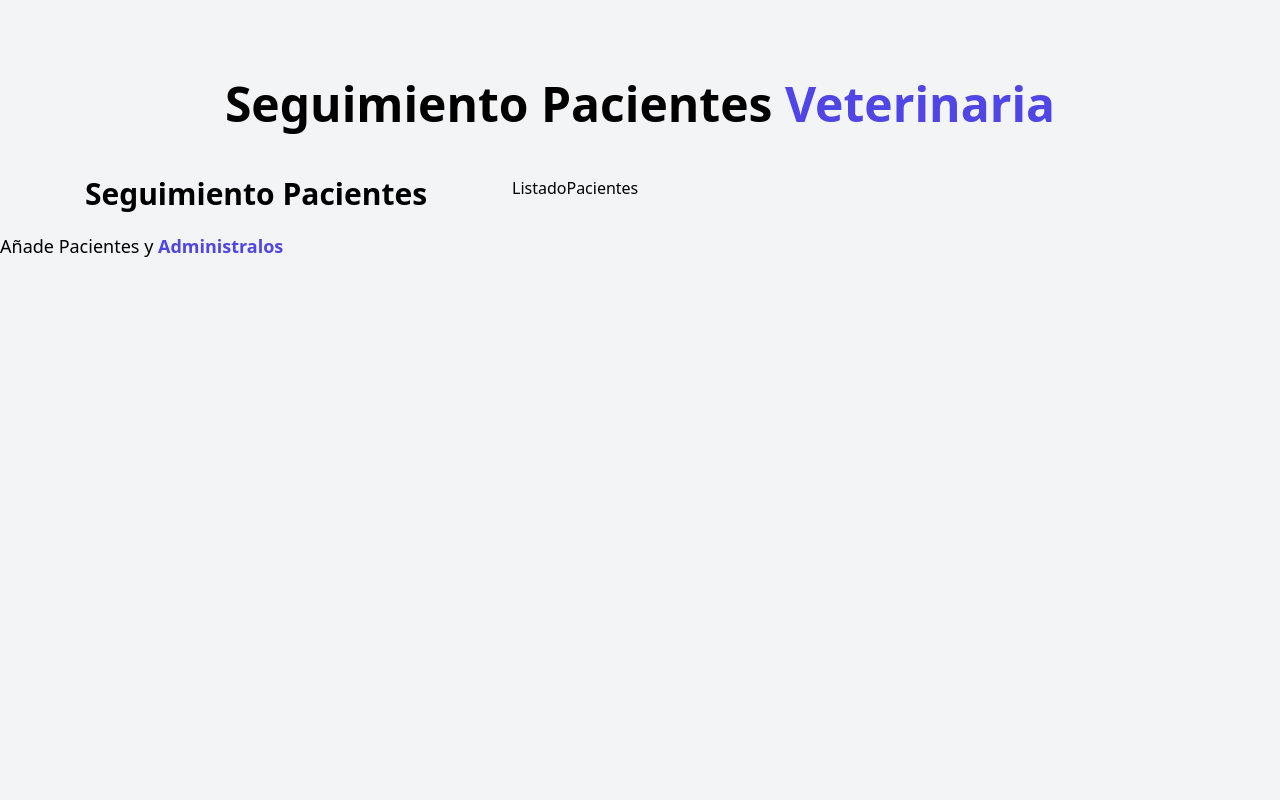
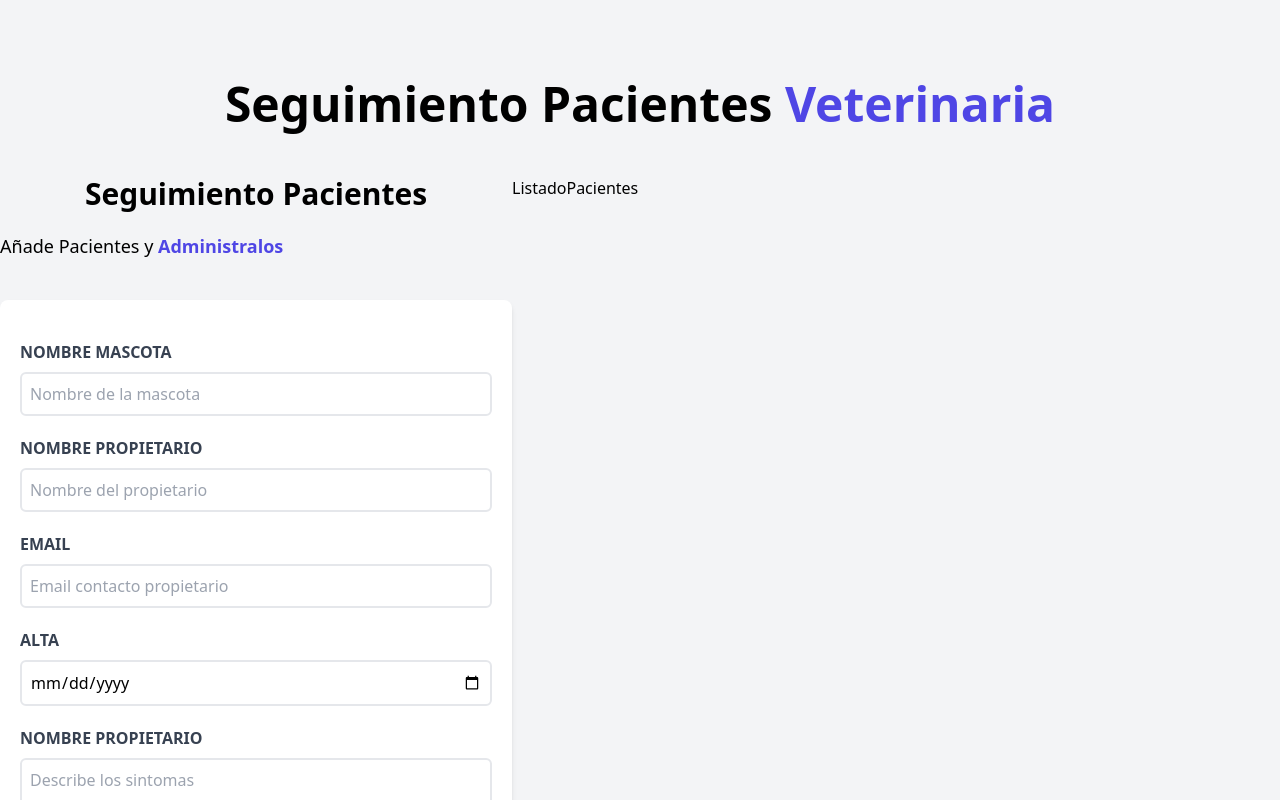
Before and after one commit to Saile16/LReact-Adm.Pacientes, a React (Vite) app: page / in a window 1280 px wide. Shown: the top 800 px of the page. Built offline with nearby package versions, Linux system fonts and the light colour scheme.

Commit message:
Agregamos estilos a formulario

```diff
--- a/src/components/Formulario.jsx
+++ b/src/components/Formulario.jsx
@@ -4,11 +4,85 @@
   return (
     <div className="md:w-1/2 lg:w-2/5">
       <h2 className="font-black text-3xl text-center">Seguimiento Pacientes</h2>
-      <p className="text-lg mt-5">
+      <p className="text-lg mt-5 mb-10">
         Añade Pacientes y {""}
         <span className="text-indigo-600 font-bold">Administralos</span>
       </p>
-      <form></form>
+      <form className="bg-white shadow-md rounded-lg py-10 px-5 mb-10">
+        <div className="mb-5">
+          <label
+            htmlFor="mascota"
+            className="block text-gray-700 uppercase font-bold"
+          >
+            Nombre Mascota
+          </label>
+          <input
+            id="mascota"
+            className="border-2 w-full p-2 mt-2 placeholder-gray-400 rounded-md"
+            type="text"
+            placeholder="Nombre de la mascota"
+          />
+        </div>
+        <div className="mb-5">
+          <label
+            htmlFor="propietario"
+            className="block text-gray-700 uppercase font-bold"
+          >
+            Nombre Propietario
+          </label>
+          <input
+            id="propietario"
+            className="border-2 w-full p-2 mt-2 placeholder-gray-400 rounded-md"
+            type="text"
+            placeholder="Nombre del propietario"
+          />
+        </div>
+        <div className="mb-5">
+          <label
+            htmlFor="email"
+            className="block text-gray-700 uppercase font-bold"
+          >
+            Email
+          </label>
+          <input
+            id="email"
+            className="border-2 w-full p-2 mt-2 placeholder-gray-400 rounded-md"
+            type="email"
+            placeholder="Email contacto propietario"
+          />
+        </div>
+        <div className="mb-5">
+          <label
+            htmlFor="alta"
+            className="block text-gray-700 uppercase font-bold"
+          >
+            Alta
+          </label>
+          <input
+            id="alta"
+            className="border-2 w-full p-2 mt-2 placeholder-gray-400 rounded-md"
+            type="date"
+          />
+        </div>
+        <div className="mb-5">
+          <label
+            htmlFor="sintomas"
+            className="block text-gray-700 uppercase font-bold"
+          >
+            Nombre Propietario
+          </label>
+          <textarea
+            id="sintomas"
+            className="border-2 w-full p-2 mt-2 placeholder-gray-400 rounded-md"
+            placeholder="Describe los sintomas"
+          />
+        </div>
+        <input
+          type="submit"
+          className="bg-indigo-600 w-full p-3 text-white uppercase font-bold hover:bg-indigo-700 cursor-pointer transition-colors"
+          value="Agregar paciente"
+        />
+      </form>
     </div>
   );
 };
```
